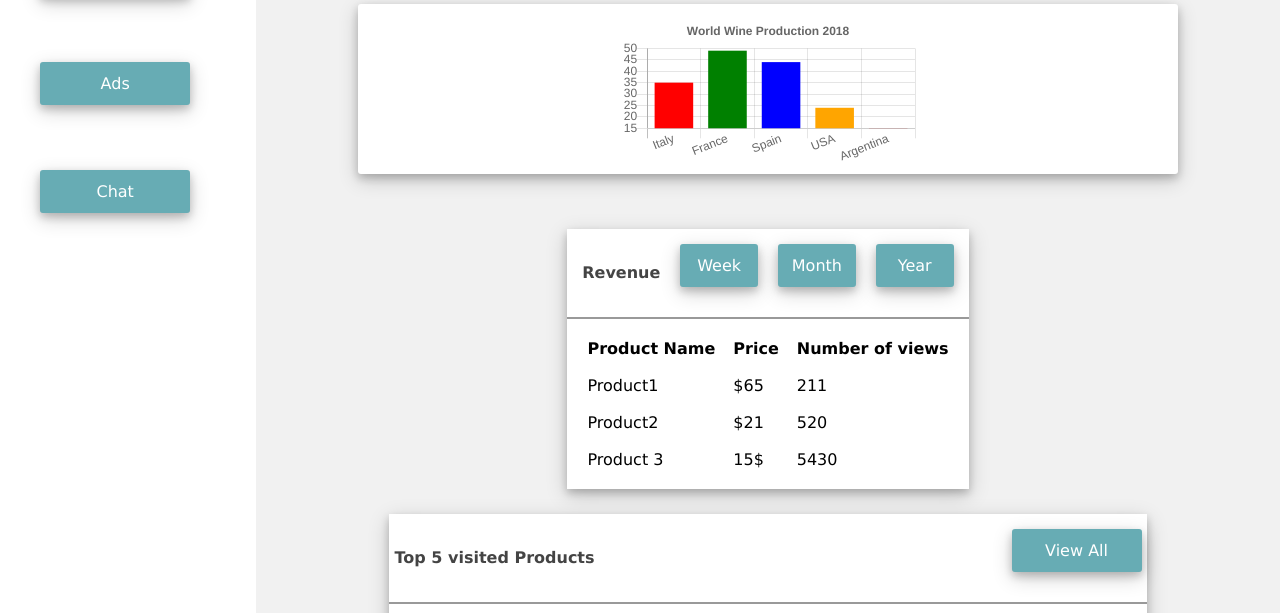
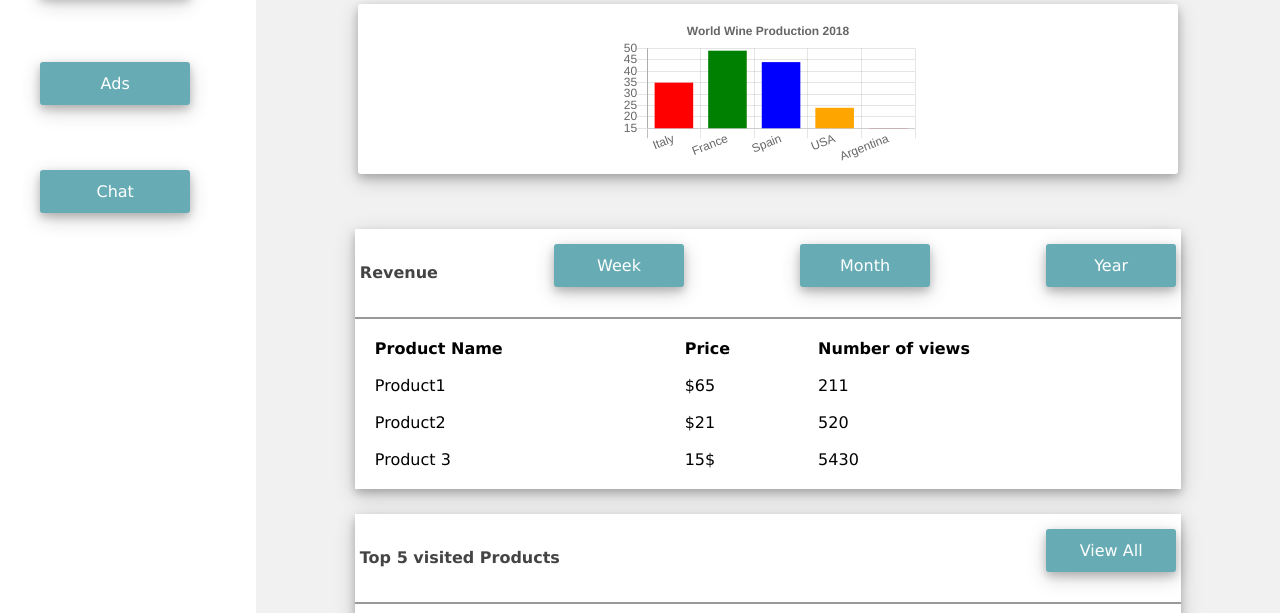
Before and after one commit to mkhalil-dev/ecommerce-project, a plain HTML site: page seller-frontend/seller.html in a window 1280 px wide. Shown: the part 377-990 px from the top of the page. Drawn offline with nearby package versions, Linux system fonts and the light colour scheme.

Commit message:
css-4 V3

```diff
--- a/seller-frontend/seller.html
+++ b/seller-frontend/seller.html
@@ -77,7 +77,7 @@
                     </div>
                 </div>
                 <div class="content-2">
-                    <div class="recent-payments">
+                    <div class="new-products">
                         <div class="title">
                             <h2>Revenue</h2>
                             <a href="#" class="btn">Week</a>
```
